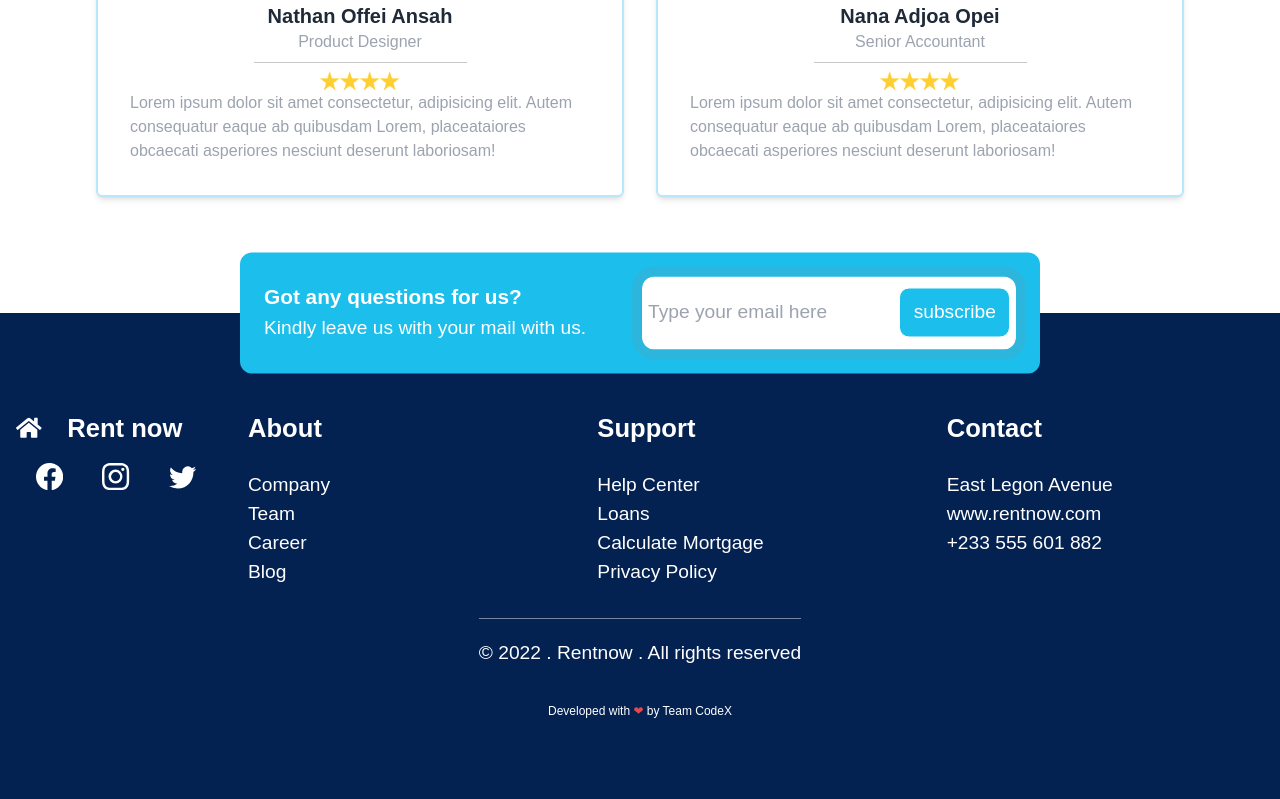
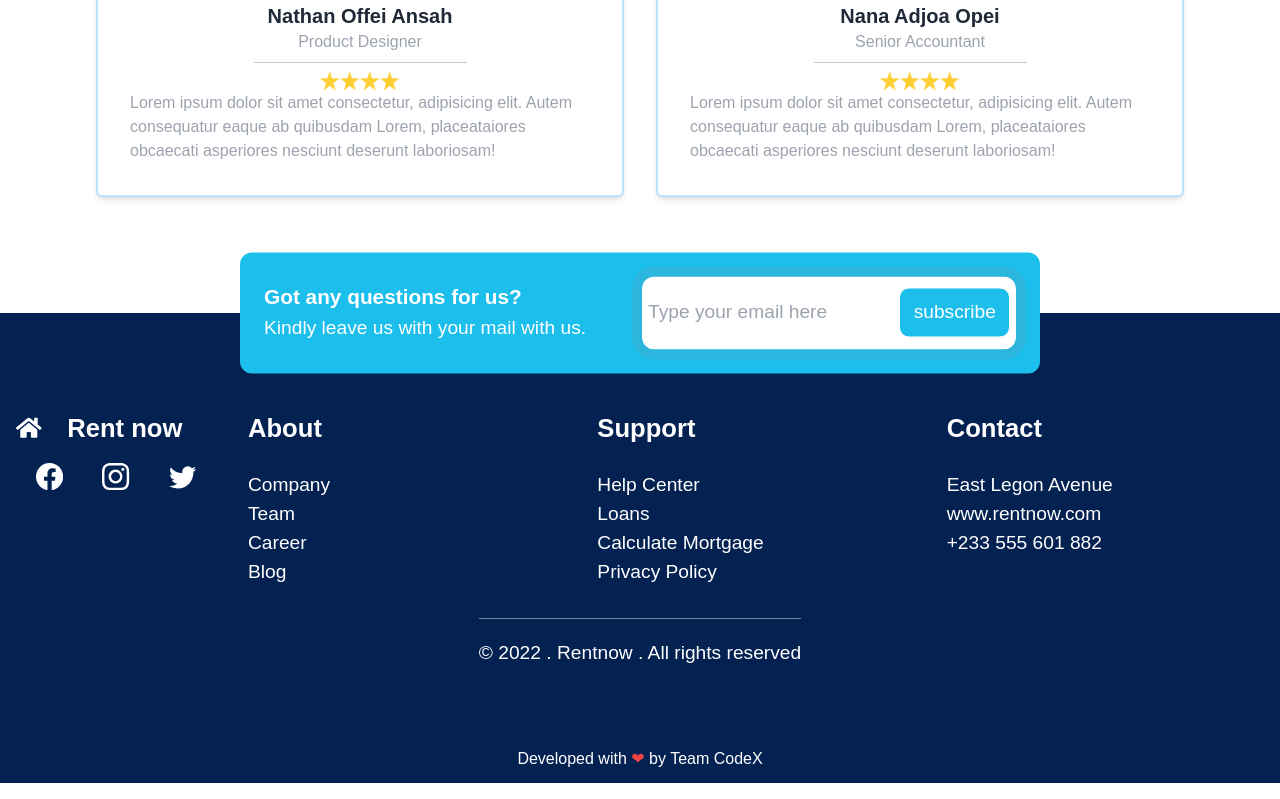
Before and after one commit to Sonnysam/vision-board-se, a React (Create React App) app: page / in a window 1280 px wide. Shown: the part 3797-4596 px from the top of the page. Built offline with nearby package versions, Linux system fonts and the light colour scheme; no server answers; the database is empty.

Commit message:
love component added

```diff
--- a/src/App.js
+++ b/src/App.js
@@ -16,6 +16,7 @@ import NavMenu from "./components/Navbar";
 import { AuthContextProvider } from './context/AuthContext';
 import Account from "./pages/Account";
 import Protected from "./components/Protected/Protected";
+import Love from "./components/Love/Love";
 
 const App = () => {
 
@@ -38,6 +39,7 @@ const App = () => {
         </Routes>
         <Chat />
         <Footer />
+        <Love/>
       </AuthContextProvider>
     </>
   );
--- /dev/null
+++ b/src/components/Love/Love.jsx
@@ -0,0 +1,14 @@
+import React from 'react'
+
+const Love = () => {
+  return (
+    <div className="bottom-0 bg-[#032151] flex justify-center items-center pb-3">
+      {" "}
+      <p className="text-white text-base">
+        Developed with <span className="text-red-500">❤</span> by Team CodeX
+      </p>
+    </div>
+  );
+}
+
+export default Love
--- a/src/components/footer/Footer.jsx
+++ b/src/components/footer/Footer.jsx
@@ -228,9 +228,6 @@ function Footer() {
       <h6 className="copyright">
         © {new Date().getFullYear()} . Rentnow . All rights reserved
       </h6>
-      <p className="text-white text-xs mt-5">
-        Developed with <span className="text-red-500">❤</span>{" "}by Team CodeX
-      </p>
     </FooterStyle>
   );
 }
```
